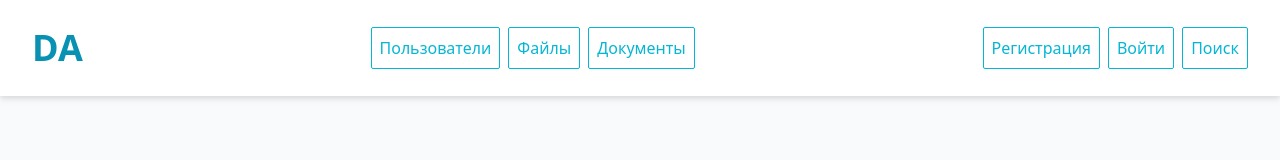
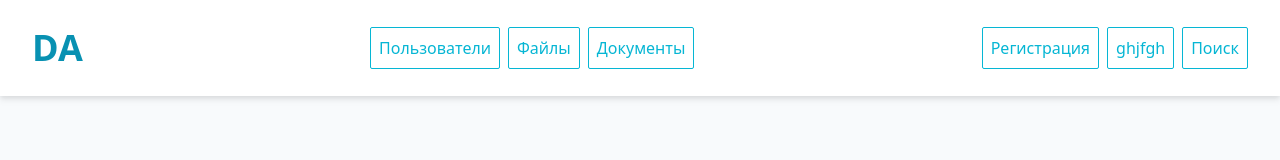
Before and after one commit to korchel/DA, a React app in the folder frontend/: page / in a window 1280 px wide. Shown: the top 160 px of the page. Built offline with nearby package versions, Linux system fonts and the light colour scheme.

Commit message:
i18next added

```diff
--- a/frontend/src/App.tsx
+++ b/frontend/src/App.tsx
@@ -5,9 +5,12 @@ import { BrowserRouter, Route, Routes } from "react-router-dom";
 import { LoginPage } from "./pages/LoginPage";
 import { DocumentsPage } from "./pages/DocumentsPage";
 import { routes } from "./routes";
+import { I18nextProvider } from "react-i18next";
+import i18n from "./locales";
 
 const App = () => {
   return (
+    <I18nextProvider i18n={i18n}>
       <BrowserRouter>
         <div className="h-screen text-slate-900" >
           <Header />
@@ -20,6 +23,7 @@ const App = () => {
           </main>
         </div>
       </BrowserRouter>
+    </I18nextProvider>
   );
 };
 
--- a/frontend/src/components/Header.tsx
+++ b/frontend/src/components/Header.tsx
@@ -1,9 +1,10 @@
 import { Link } from "react-router-dom";
 import { routes } from "../routes";
 import { ButtonComponent } from "./ButtonComponent";
-import { NavButton } from "./NavButton";
+import { useTranslation } from "react-i18next";
 
 export const Header = () => {
+  const { t } = useTranslation();
   return (
     <header className="flex h-24 items-center px-8 bg-white drop-shadow-md justify-between">
       <div className="font-bold text-4xl text-cyan-600">DA</div>
@@ -20,7 +21,7 @@ export const Header = () => {
           <ButtonComponent variant="outline">Регистрация</ButtonComponent>
         </Link>
         <Link to={routes.loginRoute()}>
-          <ButtonComponent variant="outline">Войти</ButtonComponent>
+          <ButtonComponent variant="outline">{t('header.login')}</ButtonComponent>
         </Link>
         <ButtonComponent variant="outline">Поиск</ButtonComponent>
       </div>
--- /dev/null
+++ b/frontend/src/locales/index.ts
@@ -0,0 +1,15 @@
+import i18n from "i18next";
+import { initReactI18next } from "react-i18next";
+import { ru } from "./ru";
+
+
+
+i18n.use(initReactI18next).init({
+  resources: {
+    ru,
+  },
+  lng: "ru",
+  fallbackLng: "ru",
+});
+
+export default i18n;
--- /dev/null
+++ b/frontend/src/locales/ru.ts
@@ -0,0 +1,8 @@
+export const ru = {
+  translation: {
+    header: {
+      login: 'ghjfgh'
+    },
+  },
+
+};
```
Lines whose indentation alone changed are shown as unchanged.
